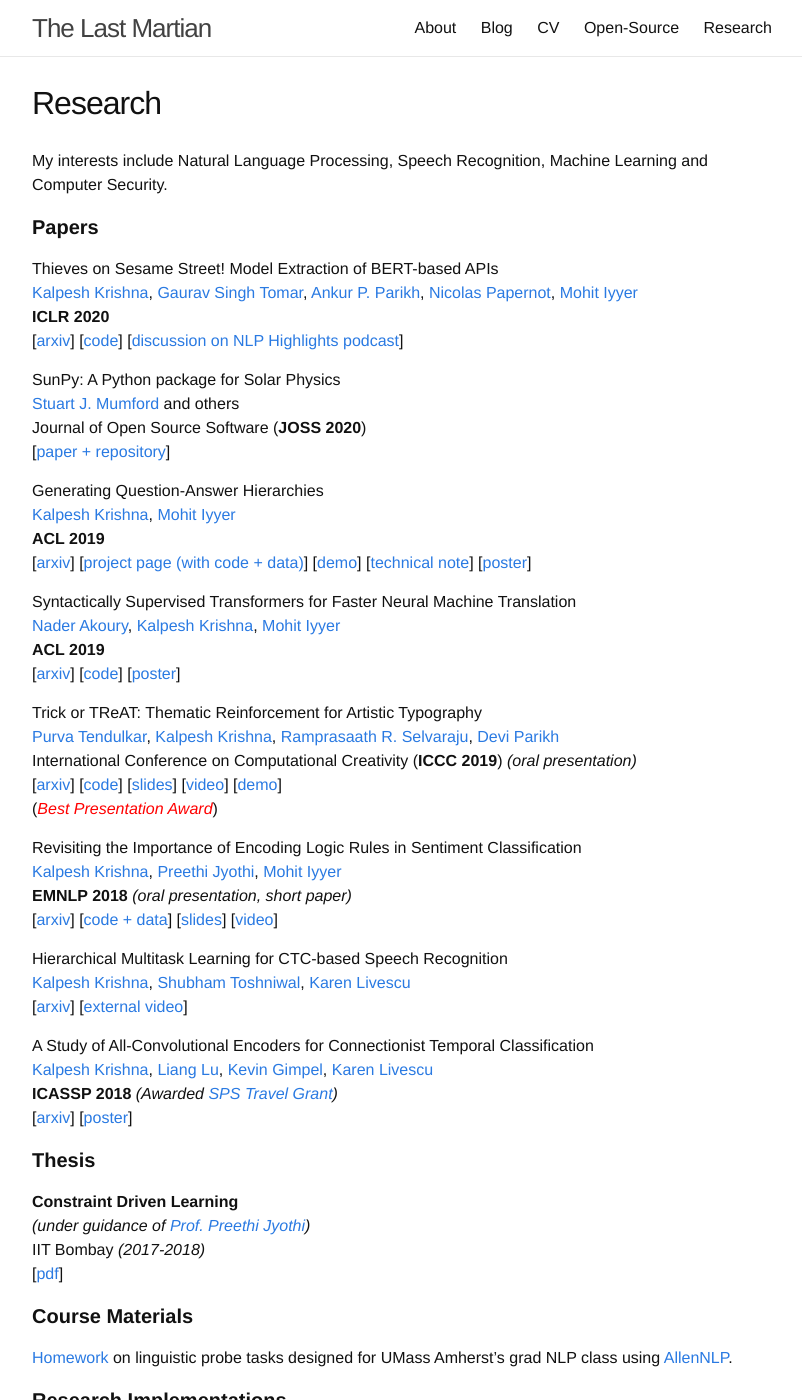
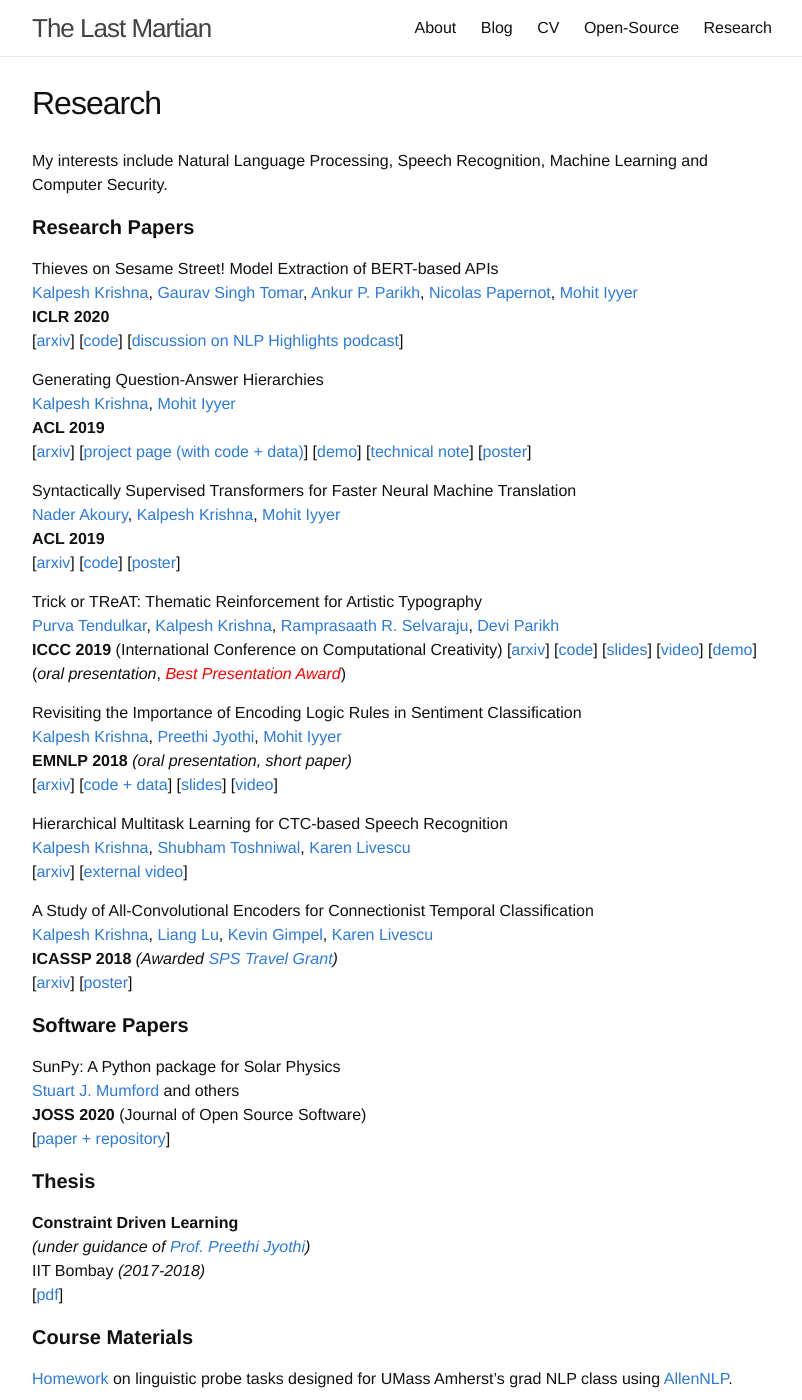
Before and after one commit to martiansideofthemoon/martiansideofthemoon.github.io, a Jekyll site: the page built from _pages/research.md, in a window 1280 px wide and 1400 px high. Shown: the whole window, without its empty margins (238-1040 px from the left). Built offline with Jekyll 4.4.1, drawn with Linux system fonts in a browser that asks for light colours; comment, search, counter and statistics services are not loaded.

Commit message:
fix publication list

```diff
--- a/_pages/research.md
+++ b/_pages/research.md
@@ -5,17 +5,12 @@ permalink: /research/
 ---
 My interests include Natural Language Processing, Speech Recognition, Machine Learning and Computer Security.
 
-#### **Papers**
+#### **Research Papers**
 
 Thieves on Sesame Street! Model Extraction of BERT-based APIs
 [Kalpesh Krishna](http://martiansideofthemoon.github.io/), [Gaurav Singh Tomar](https://scholar.google.com/citations?user=p1SDN0oAAAAJ&hl=en), [Ankur P. Parikh](https://www.cs.cmu.edu/~apparikh/publications.html), [Nicolas Papernot](https://www.papernot.fr/), [Mohit Iyyer](https://people.cs.umass.edu/~miyyer/)
 **ICLR 2020**
 \[[arxiv](https://arxiv.org/abs/1910.12366)\] \[[code](https://github.com/google-research/language/tree/master/language/bert_extraction)\] \[[discussion on NLP Highlights podcast](https://soundcloud.com/nlp-highlights/104-model-distillation-with-victor-sanh-and-thomas-wolf#t=8:00)\]
-
-SunPy: A Python package for Solar Physics
-[Stuart J. Mumford](http://stuartmumford.uk/) and others
-Journal of Open Source Software (**JOSS 2020**)
-\[[paper + repository](https://joss.theoj.org/papers/10.21105/joss.01832)\]
 
 Generating Question-Answer Hierarchies
 [Kalpesh Krishna](http://martiansideofthemoon.github.io/), [Mohit Iyyer](https://people.cs.umass.edu/~miyyer/)
@@ -29,9 +24,9 @@ Syntactically Supervised Transformers for Faster Neural Machine Translation
 
 Trick or TReAT: Thematic Reinforcement for Artistic Typography
 [Purva Tendulkar](http://purvaten.github.io/), [Kalpesh Krishna](http://martiansideofthemoon.github.io/), [Ramprasaath R. Selvaraju](https://ramprs.github.io/), [Devi Parikh](https://www.cc.gatech.edu/~parikh/)
-International Conference on Computational Creativity (**ICCC 2019**) *(oral presentation)*
+**ICCC 2019** (International Conference on Computational Creativity)
 \[[arxiv](https://arxiv.org/abs/1903.07820)\] \[[code](https://github.com/purvaten/treat)\] \[[slides](https://purvaten.github.io/data/TReAT-talk.pdf)\] \[[video](https://photos.google.com/share/AF1QipNFg9TYf2Wk6z6zKg3I3rT7jiWoH97cRVIQ-_JrZwIUUMqkyWHomVc1Lv1UGduraA/photo/AF1QipOm-e6jFA3Im9eiHt79R-A0j36CSVCoqSeU_VZG?key=dDFhdGlYUV9yVkUzOW5YaFlaeXdhMGQ1UHZ0QnZ3)\] \[[demo](http://doodle.cloudcv.org/)\]
-(<a style="color:red" href="https://twitter.com/jmacunha/status/1142184529026662400"><i>Best Presentation Award</i></a>)
+(*oral presentation*, <a style="color:red" href="https://twitter.com/jmacunha/status/1142184529026662400"><i>Best Presentation Award</i></a>)
 
 Revisiting the Importance of Encoding Logic Rules in Sentiment Classification
 [Kalpesh Krishna](http://martiansideofthemoon.github.io/), [Preethi Jyothi](https://www.cse.iitb.ac.in/~pjyothi/), [Mohit Iyyer](https://people.cs.umass.edu/~miyyer/)
@@ -46,6 +41,13 @@ A Study of All-Convolutional Encoders for Connectionist Temporal Classification
 [Kalpesh Krishna](http://martiansideofthemoon.github.io/), [Liang Lu](http://ttic.uchicago.edu/~llu/), [Kevin Gimpel](http://ttic.uchicago.edu/~kgimpel/), [Karen Livescu](http://ttic.uchicago.edu/~klivescu/)
 **ICASSP 2018** *(Awarded [SPS Travel Grant](https://signalprocessingsociety.org/events/sps-travel-grants))*
 \[[arxiv](https://arxiv.org/abs/1710.10398)\] \[[poster](https://sigport.org/sites/default/files/docs/study-convolutional-encoders.pdf)\]
+
+#### **Software Papers**
+
+SunPy: A Python package for Solar Physics
+[Stuart J. Mumford](http://stuartmumford.uk/) and others
+**JOSS 2020** (Journal of Open Source Software)
+\[[paper + repository](https://joss.theoj.org/papers/10.21105/joss.01832)\]
 
 #### **Thesis**
 
```
